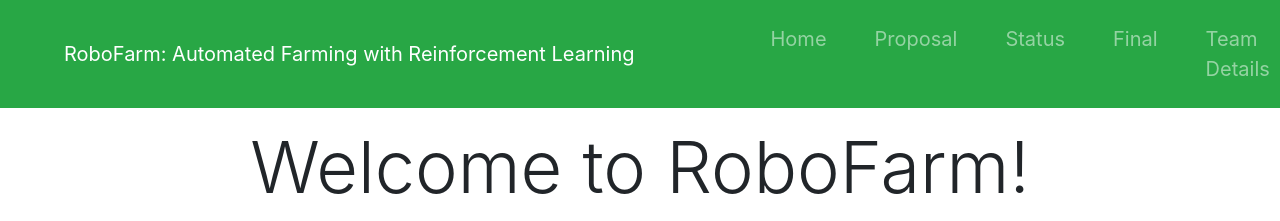
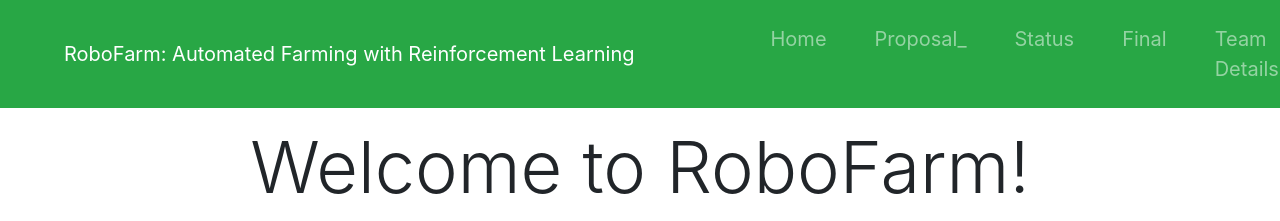
Before and after one commit to Daniel-Davies/13-RoboFarm, a Jekyll site: the page docs/index.html, which Jekyll copies as it is, in a window 1280 px wide. Shown: the top 221 px of the page. Built offline with Jekyll 4.4.1, drawn with Linux system fonts in a browser that asks for light colours; nearby versions of some CDN libraries.

Commit message:
html version

```diff
--- a/docs/index.html
+++ b/docs/index.html
@@ -27,7 +27,7 @@
                     <a class="nav-link" href="/">Home</a>
                 </li>
                 <li class="nav-item btn-lg">
-                    <a class="nav-link" href="/proposal.html">Proposal</a>
+                    <a class="nav-link" href="/proposal.html">Proposal_</a>
                 </li>
                 <li class="nav-item btn-lg">
                     <a class="nav-link" href="/status.html">Status</a>
```
